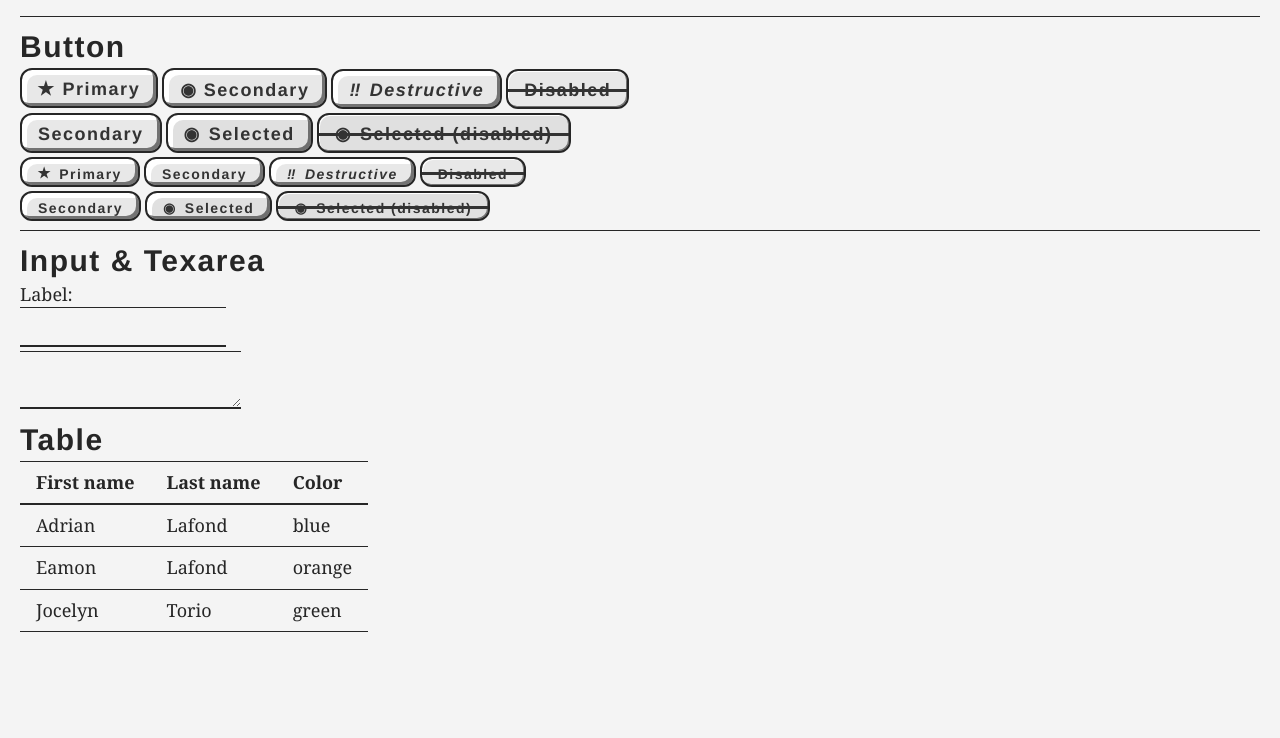
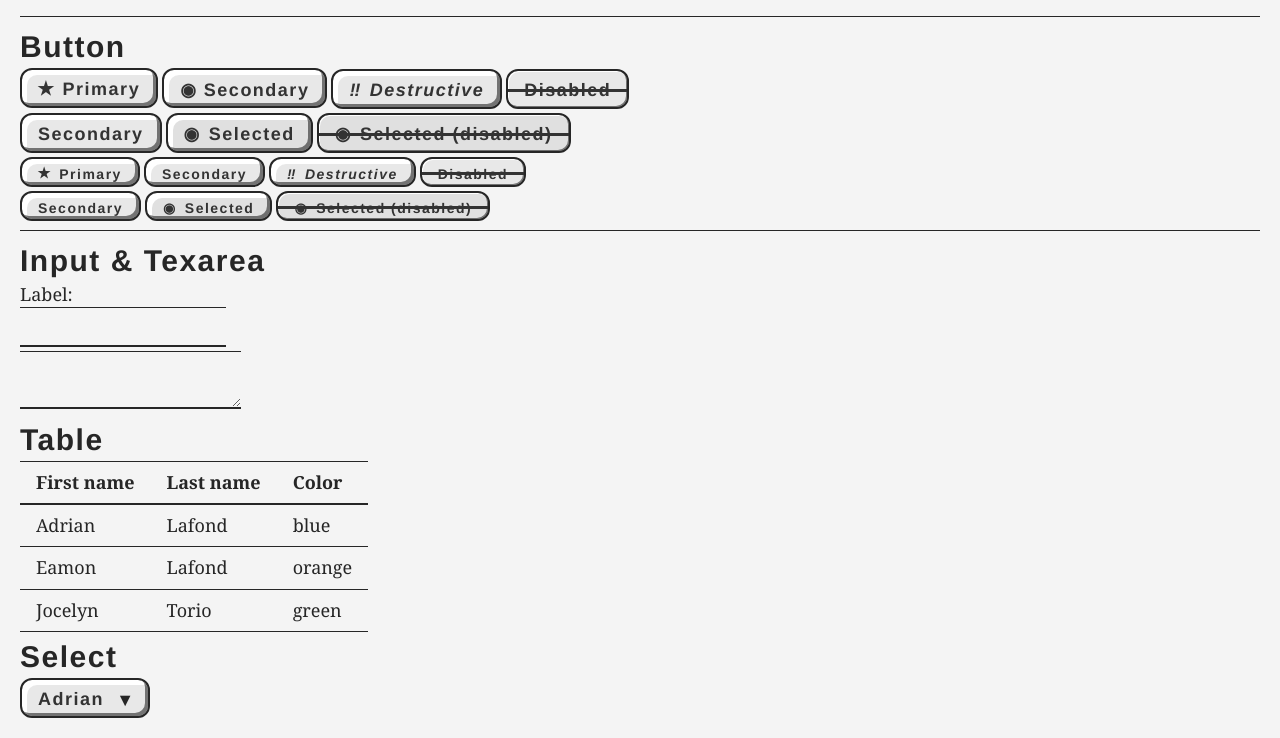
Before and after one commit to adrianlafond/design-system, a website built with webpack: page demo/index.html in a window 1280 px wide. Shown: the part 1045-1783 px from the top of the page. Before the commit the page ends 1697 px from the top, so only its background shows below. Built offline with nearby package versions, Linux system fonts and the light colour scheme.

Commit message:
style select

```diff
--- a/demo/index.html
+++ b/demo/index.html
@@ -2,6 +2,7 @@
 <html>
 <head>
   <meta charset="utf-8" />
+  <meta name="viewport" content="width=device-width, initial-scale=1">
   <title>
     <%= htmlWebpackPlugin.options.title %>
   </title>
@@ -130,6 +131,18 @@ public static delta(r1: number, r2: number): number {
       </tr>
     </tbody>
   </table>
+
+  <h2>Select</h2>
+
+  <div class="v-space">
+    <div class="adrian-select-container">
+      <select class="adrian-select">
+        <option>Adrian</option>
+        <option>Eamon</option>
+        <option>Jocelyn</option>
+      </select>
+    </div>
+  </div>
 </main>
 
 </body>
--- a/scss/_body.scss
+++ b/scss/_body.scss
@@ -9,7 +9,9 @@ body {
   color: $fgcolor;
   @extend .#{$namespace}-text-body;
 
-  * {
+  *,
+  *::before,
+  *::after {
     box-sizing: border-box;
   }
 }
--- /dev/null
+++ b/scss/_select.scss
@@ -0,0 +1,50 @@
+.#{$namespace}-select {
+  position: relative;
+  @extend .#{$namespace}-text-ui;
+  @extend .#{$namespace}-text-md;
+  color: $fgcolor-light;
+  font-weight: bold;
+  letter-spacing: $letter-spacing-header;
+  border-radius: 12px;
+  border-width: 2px;
+  border-style: solid;
+  border-color: $fgcolor;
+  background-color: $bgcolor-dark;
+  padding: 3px 32px 0 16px;
+  transition: 0.1s;
+  height: 4rem;
+  box-shadow: $button-shadow;
+  -webkit-appearance: none;
+  appearance: none;
+
+  width: 100%;
+
+  &-container {
+    position: relative;
+    align-items: center;
+    width: fit-content;
+
+    &::after {
+      content: '▼';
+      position: absolute;
+      right: 16px;
+      top: 9px;
+      pointer-events: none;
+    }
+  }
+
+  &:hover:not(:disabled) {
+    background-color: $bgcolor;
+    box-shadow: $button-shadow--hover;
+  }
+
+  &:active:not(:disabled) {
+    background-color: $bgcolor-darker;
+    box-shadow: $button-shadow--press;
+  }
+
+  option {
+    font-weight: normal;
+    background-color: $bgcolor-dark;
+  }
+}
--- a/scss/main.scss
+++ b/scss/main.scss
@@ -6,6 +6,7 @@
 @import 'button';
 @import 'input';
 @import 'table';
+@import 'select';
 @import 'hr';
 @import 'body';
 @import 'html';
```
